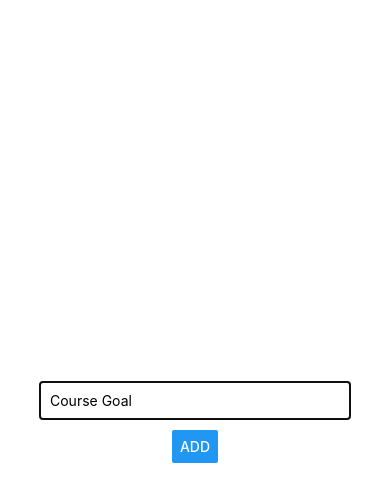
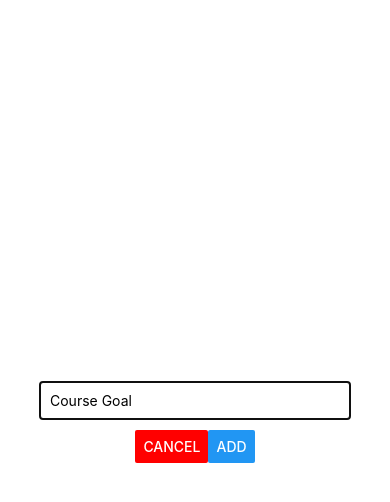
Before and after one commit to JohnSmithCoder1/Goals, a React Native app: screen / in a window 390 px wide. Both pictures are taken after a click on the button "ADD NEW GOAL". Shown: the top 502 px of the page. Built offline with nearby package versions, Linux system fonts and the light colour scheme.

Commit message:
Add cancel button and functionality to modal

```diff
--- a/App.js
+++ b/App.js
@@ -14,6 +14,7 @@
       ...currentGoals,
       { id: Math.random().toString(), value: goalTitle }
     ]);
+    setIsAddMode(false);
   };
 
   const removeGoalHandler = goalId => {
@@ -22,10 +23,18 @@
     });
   }
 
+  const cancelAddGoalHandler = () => {
+    setIsAddMode(false);
+  };
+
   return (
     <View style={styles.screen}>
       <Button title='Add New Goal' onPress={() => setIsAddMode(true)} />
-      <GoalInput visible={isAddMode} onAddGoal={addGoalHandler} />
+      <GoalInput
+        visible={isAddMode}
+        onAddGoal={addGoalHandler}
+        onCancelAddGoalHandler={cancelAddGoalHandler}
+      />
       <FlatList
         keyExtractor={(item, index) => item.id}
         data={courseGoals}
--- a/components/GoalInput.js
+++ b/components/GoalInput.js
@@ -6,6 +6,15 @@
 
   const goalInputHandler = (enteredText) => {
     setEnteredGoal(enteredText);
+  };
+
+  const addGoalHandler = () => {
+    props.onAddGoal(enteredGoal);
+    setEnteredGoal('');
+  };
+
+  const cancelAddGoalHandler = () => {
+    props.onCancelAddGoalHandler();
   };
 
   return (
@@ -17,13 +26,19 @@
           onChangeText={goalInputHandler}
           value={enteredGoal}
         />
-        <Button title='ADD' onPress={props.onAddGoal.bind(this, enteredGoal)} />
+        <View style={styles.buttonContainer}>
+          <Button title='CANCEL' color='red' onPress={cancelAddGoalHandler} />
+          <Button title='ADD' onPress={addGoalHandler} />
+        </View>
       </View>
     </Modal>
   );
 };
 
 const styles = StyleSheet.create({
+  buttonContainer: {
+    flexDirection: 'row',
+  },
   input: {
     width: '80%',
     borderColor: 'black',
```
